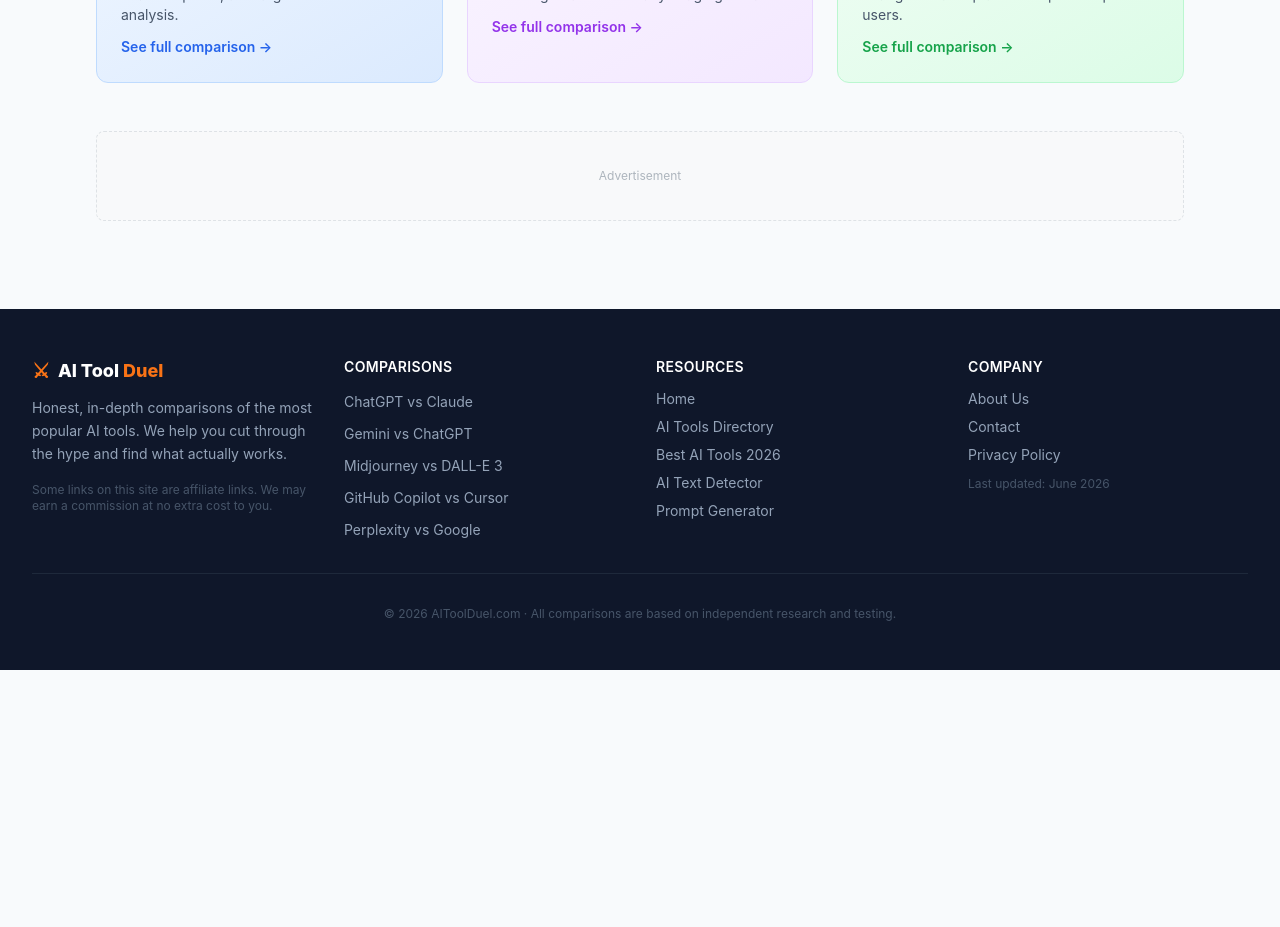
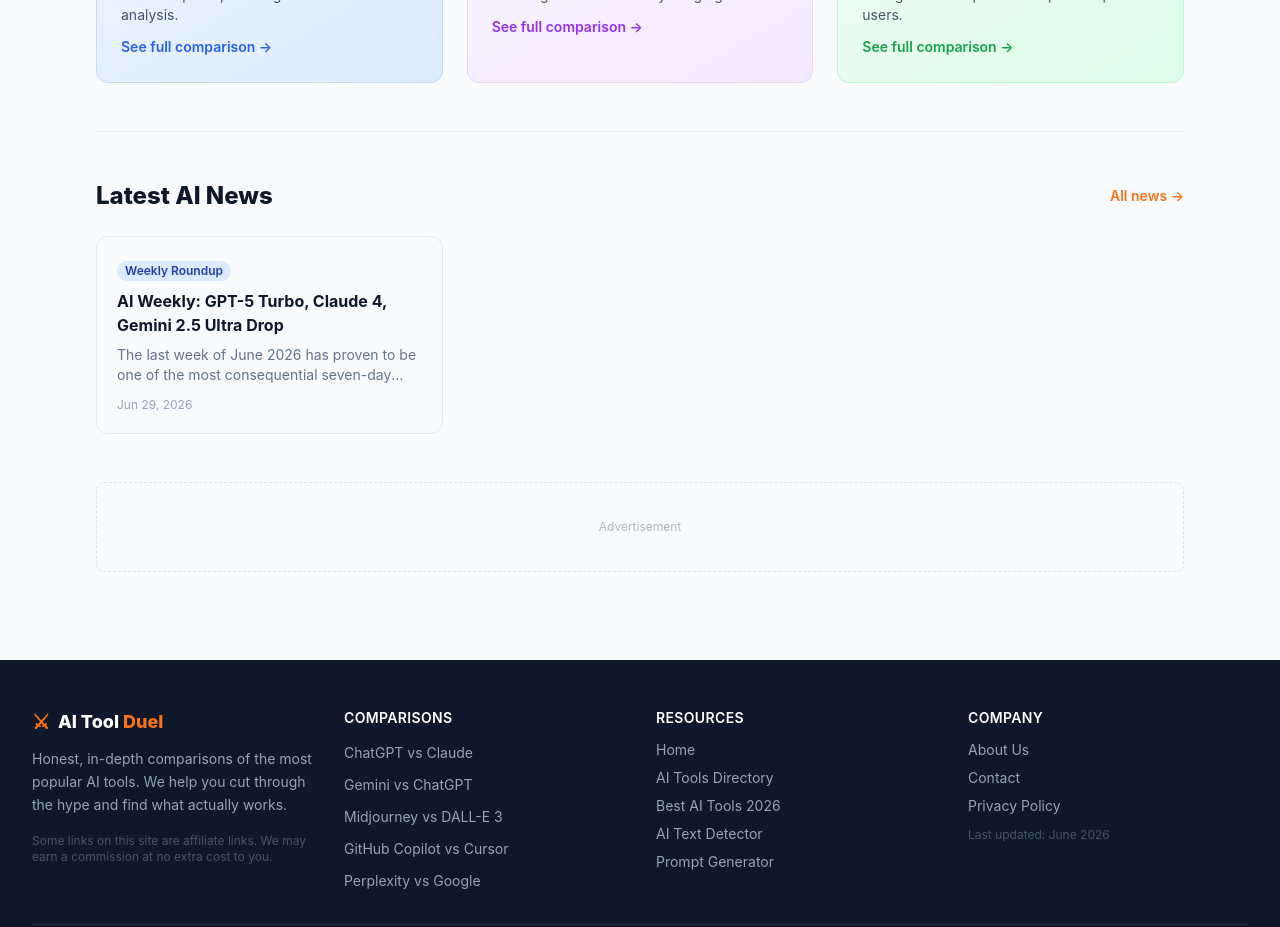
Before and after one commit to saivikas373/aitoolduel, a Next.js app: page / in a window 1280 px wide. Shown: the part 3640-4567 px from the top of the page. Before the commit the page ends 4310 px from the top, so only its background shows below. Built offline with nearby package versions, Linux system fonts and the light colour scheme.

Commit message:
feat: deep SEO improvements - schema, keywords, news on homepage

```diff
--- a/app/layout.tsx
+++ b/app/layout.tsx
@@ -6,24 +6,31 @@
 
 export const metadata: Metadata = {
   title: {
-    default: "AI Tool Duel – Honest AI Tool Comparisons",
+    default: "AI Tool Duel – Honest AI Tool Comparisons 2026",
     template: "%s | AI Tool Duel",
   },
   description:
-    "In-depth, honest comparisons of the most popular AI tools. Find the best AI tool for your needs with side-by-side breakdowns, pros & cons, and expert picks.",
+    "Honest, in-depth comparisons of the most popular AI tools in 2026. ChatGPT vs Claude, Gemini vs GPT-4o, Midjourney vs DALL-E — find the best AI tool for your needs.",
   metadataBase: new URL("https://www.aitoolduel.com"),
+  keywords: ["AI tool comparison", "ChatGPT vs Claude", "best AI tools 2026", "AI tool reviews", "Gemini vs ChatGPT", "Midjourney vs DALL-E", "AI tool duel"],
   openGraph: {
     siteName: "AI Tool Duel",
     type: "website",
     locale: "en_US",
+    images: [{ url: "/og-image.png", width: 1200, height: 630, alt: "AI Tool Duel – Honest AI Tool Comparisons" }],
   },
   twitter: {
     card: "summary_large_image",
     site: "@aitoolduel",
+    creator: "@aitoolduel",
   },
   robots: {
     index: true,
     follow: true,
+    googleBot: { index: true, follow: true, "max-image-preview": "large", "max-snippet": -1 },
+  },
+  alternates: {
+    canonical: "https://www.aitoolduel.com",
   },
   other: {
     "google-adsense-account": "ca-pub-1074134347887369",
@@ -35,8 +42,32 @@
 }: {
   children: React.ReactNode;
 }) {
+  const jsonLd = {
+    "@context": "https://schema.org",
+    "@type": "WebSite",
+    "name": "AI Tool Duel",
+    "url": "https://www.aitoolduel.com",
+    "description": "Honest AI tool comparisons and reviews",
+    "potentialAction": {
+      "@type": "SearchAction",
+      "target": "https://www.aitoolduel.com/compare/{search_term_string}",
+      "query-input": "required name=search_term_string"
+    },
+    "publisher": {
+      "@type": "Organization",
+      "name": "AI Tool Duel",
+      "url": "https://www.aitoolduel.com"
+    }
+  };
+
   return (
     <html lang="en">
+      <head>
+        <script
+          type="application/ld+json"
+          dangerouslySetInnerHTML={{ __html: JSON.stringify(jsonLd) }}
+        />
+      </head>
       <body className="flex flex-col min-h-screen">
         <Header />
         <main className="flex-1">{children}</main>
--- a/app/page.tsx
+++ b/app/page.tsx
@@ -1,6 +1,7 @@
 import type { Metadata } from "next";
 import Link from "next/link";
 import AdSenseAd from "@/components/AdSenseAd";
+import { getLatestArticles } from "@/lib/news";
 
 export const metadata: Metadata = {
   title: "AI Tool Duel – Honest AI Tool Comparisons",
@@ -189,6 +190,7 @@
 ];
 
 export default function HomePage() {
+  const latestNews = getLatestArticles(3);
   return (
     <>
       {/* ── HERO ── */}
@@ -400,6 +402,28 @@
           </div>
         </section>
 
+        {/* ── LATEST NEWS ── */}
+        {latestNews.length > 0 && (
+          <section className="py-12 border-t border-slate-200">
+            <div className="flex items-center justify-between mb-6">
+              <h2 className="text-2xl font-extrabold text-slate-900">Latest AI News</h2>
+              <Link href="/news" className="text-orange-500 hover:text-orange-600 font-semibold text-sm">
+                All news →
+              </Link>
+            </div>
+            <div className="grid sm:grid-cols-3 gap-6">
+              {latestNews.map((article) => (
+                <Link key={article.slug} href={`/news/${article.slug}`} className="group block border border-slate-200 rounded-xl p-5 hover:shadow-md hover:border-orange-200 transition-all">
+                  <span className="inline-block bg-blue-100 text-blue-800 text-xs font-semibold px-2 py-0.5 rounded-full mb-2">{article.badge}</span>
+                  <h3 className="font-bold text-slate-900 mb-2 group-hover:text-orange-600 transition-colors line-clamp-2">{article.title}</h3>
+                  <p className="text-slate-500 text-sm line-clamp-2">{article.summary}</p>
+                  <p className="text-xs text-slate-400 mt-3">{new Date(article.date).toLocaleDateString("en-US", { month: "short", day: "numeric", year: "numeric" })}</p>
+                </Link>
+              ))}
+            </div>
+          </section>
+        )}
+
         {/* ── AdSense: BOTTOM ── */}
         <AdSenseAd slot="auto" />
       </div>
```
